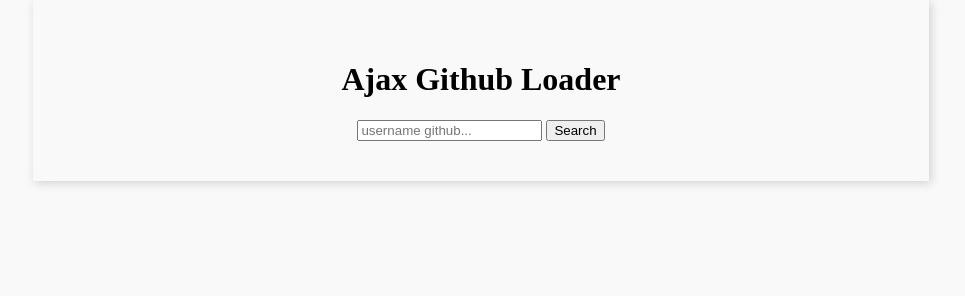
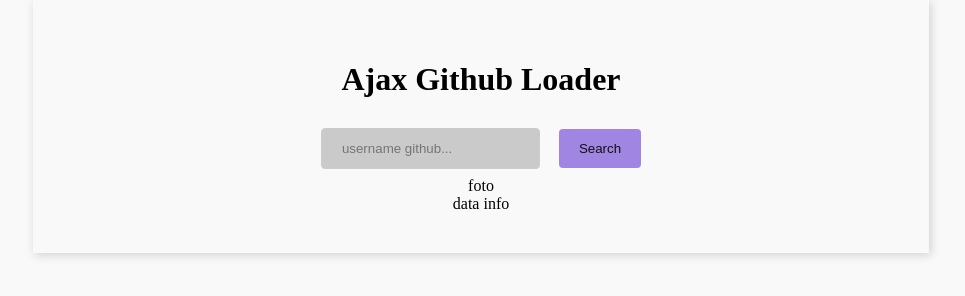
Before and after one commit to krisnaxda/js-githubprofileloader, a plain HTML site: page index.html in a window 1280 px wide. Shown: the whole page, without its empty margins (159-1124 px from the left). Drawn offline with Linux system fonts and the light colour scheme.

Commit message:
add style.css

```diff
--- a/index.html
+++ b/index.html
@@ -5,23 +5,7 @@
     <meta name="viewport" content="width=device-width, initial-scale=1.0">
     <meta http-equiv="X-UA-Compatible" content="ie=edge">
     <title>Belajar Dasar Ajax</title>
-    <style>
-        body{
-            width: 70%;
-            margin: 0 auto;
-            background-color: #f9f9f9;
-        }
-        .main{
-            padding-top: 40px;
-            padding-bottom: 40px;
-            background: #f9f9f9;
-            box-shadow: 2px 2px 9px #69696948;
-            height: 100%;
-            text-align: center;
-
-        }
-
-    </style>
+    <link rel="stylesheet" href="styles.css">
 </head>
 <body>
     <div class="main">
@@ -29,7 +13,16 @@
         <h1>Ajax Github Loader</h1>
         <input type="text" name="username" placeholder="username github...">
         <input type="button" onclick="loadContent()" value="Search">
-    </fieldset>
+
+        <div>
+            <div>
+                foto
+            </div>
+            <div>
+                data info
+            </div>
+        </div>
+
     <div id="hasil"></div>
     <script>
         function loadContent(){
--- /dev/null
+++ b/styles.css
@@ -0,0 +1,48 @@
+        body{
+            width: 70%;
+            margin: 0 auto;
+            background-color: #f9f9f9;
+        }
+        .main{
+            padding-top: 40px;
+            padding-bottom: 40px;
+            background: #f9f9f9;
+            box-shadow: 2px 2px 9px #69696948;
+            height: 100%;
+            text-align: center;
+
+        }
+
+        input [type=text]{
+            background-color : red;
+        }
+
+        input[type=text]{
+            padding: 12px 20px;
+            margin: 8px 0;
+            margin-right: 15px;
+            display: inline-block;
+            border: 1px solid #ccc;
+            background-color: #cacaca;
+            border-radius: 4px;
+            box-sizing: border-box;
+        }
+        input[type=text]:focus {
+            background-color: #cccccc;
+          }
+
+        input[type=button]{
+            padding: 12px 20px;
+            margin: 8px 0;
+            border: none;
+            background-color: #a185e2;
+            color: #111;
+            border-radius: 4px;
+            box-sizing: border-box;
+            cursor: pointer;
+        }
+
+        input[type=button]:hover {
+            background-color: #ae92f0;
+            box-shadow: 0px 0px 5px #ae92f0;
+          }
```
